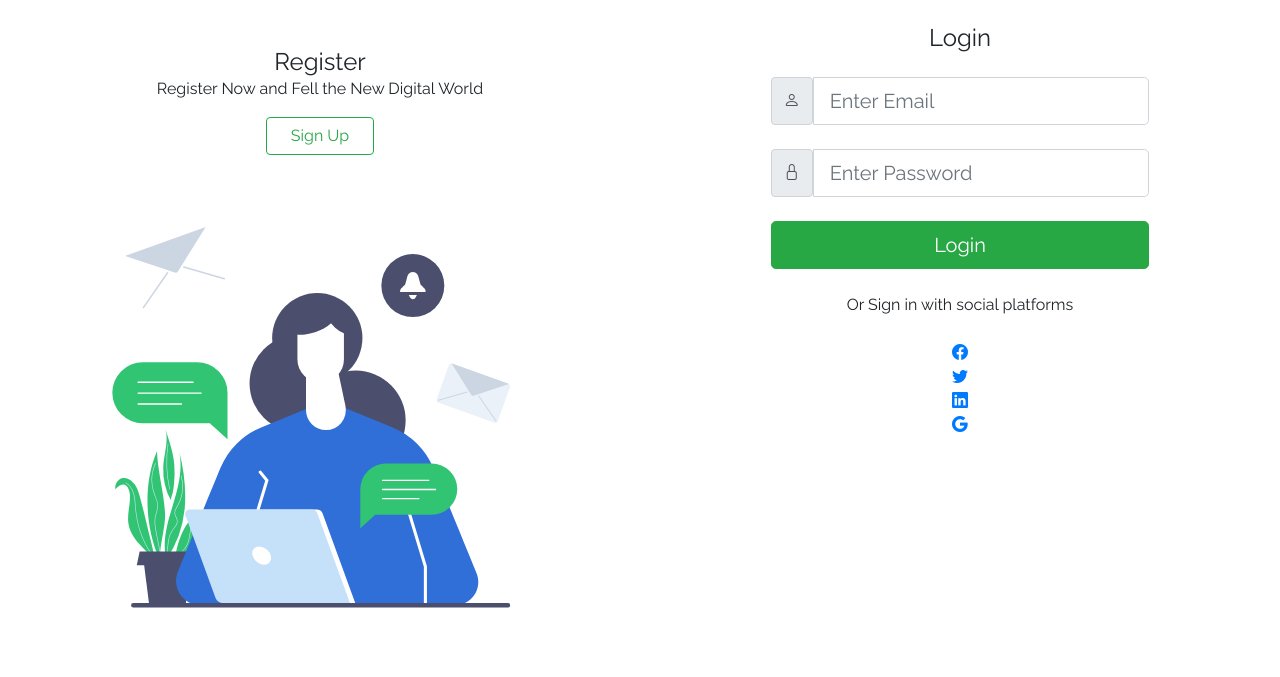
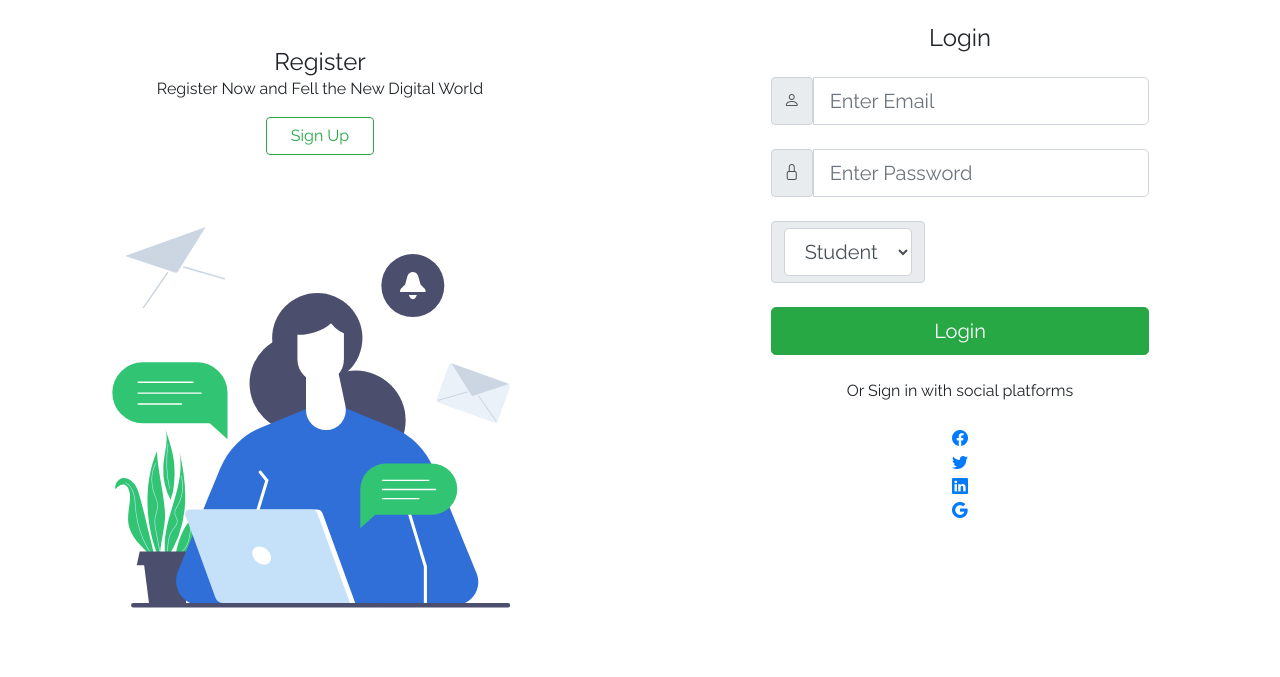
Before and after one commit to Ibrahim-fci/e-learning_php, a PHP site: template src/views/login.php in a window 1280 px wide. Shown: the top 677 px of the page. Run offline with PHP 8.4, Linux system fonts and the light colour scheme; the template is opened without the code that fills it, so the values that code supplies are empty; some libraries are stand-ins or nearby versions.

Commit message:
add_selector_in_login_page

```diff
--- a/src/controllers/login.controller.php
+++ b/src/controllers/login.controller.php
@@ -9,6 +9,11 @@ function login()
     try {
         $email = $_POST['email'];
         $password = $_POST['password'];
+        $role = $_POST['role'];
+
+        if ($role == "teacher") {
+        } else {
+
 
             $student = new Student("", "", "", "", $email, $password);
             $result = $student->login($email, $password);
@@ -26,6 +31,7 @@ function login()
                 echo "wrong email or password";
                 // header("Location: ../views/login.php");
             }
+        }
     } catch (Exception $e) {
         echo $e->getMessage();
     }
--- a/src/views/login.php
+++ b/src/views/login.php
@@ -62,6 +62,15 @@ if (isset($_SESSION['user'])) {
                                     placeholder="Enter Password" aria-label="Username" aria-describedby="basic-addon1"
                                     name="password">
                             </div>
+                            <div class="mb-4 input-group">
+                                <div class="input-group-text  ">
+                                    <select class="form-control ps-2 fs-7 border-start-0 form-control-lg inbg mb-0"
+                                        name="role">
+                                        <option value="student">Student</option>
+                                        <option value="teacher">Teacher</option>
+                                    </select>
+                                </div>
+                            </div>
 
                             <button class="btn btn-lg fw-bold fs-7 btn-success  w-100">Login</button>
 
```
Lines whose indentation alone changed are shown as unchanged.
